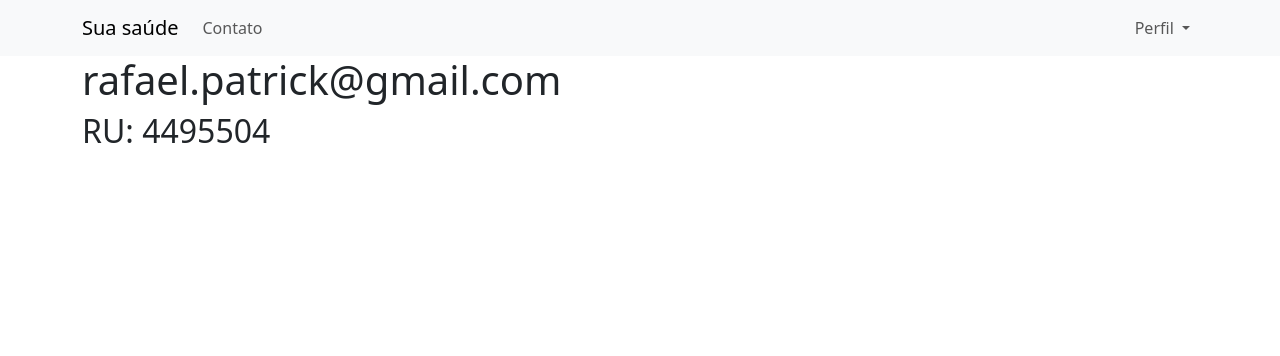
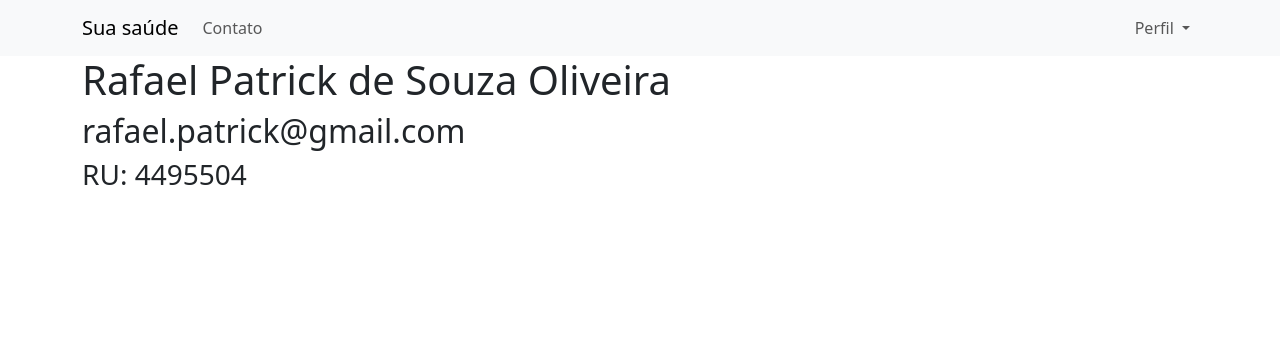
Before and after one commit to Fulcrum04/SuaSaude, a Flask app: page /contato in a window 1280 px wide. Shown: the top 356 px of the page. Run offline with Flask 3, Linux system fonts and the light colour scheme.

Commit message:
Update contato.html

```diff
--- a/comunidade/templates/contato.html
+++ b/comunidade/templates/contato.html
@@ -2,7 +2,8 @@
 
 {% block body %}
   <div class="container">
-    <h1>rafael.patrick@gmail.com</h1>
-    <h2>RU: 4495504</h2>
+    <h1>Rafael Patrick de Souza Oliveira</h1>
+    <h2>rafael.patrick@gmail.com</h2>
+    <h3>RU: 4495504</h3>
   </div>
 {% endblock %}
```
